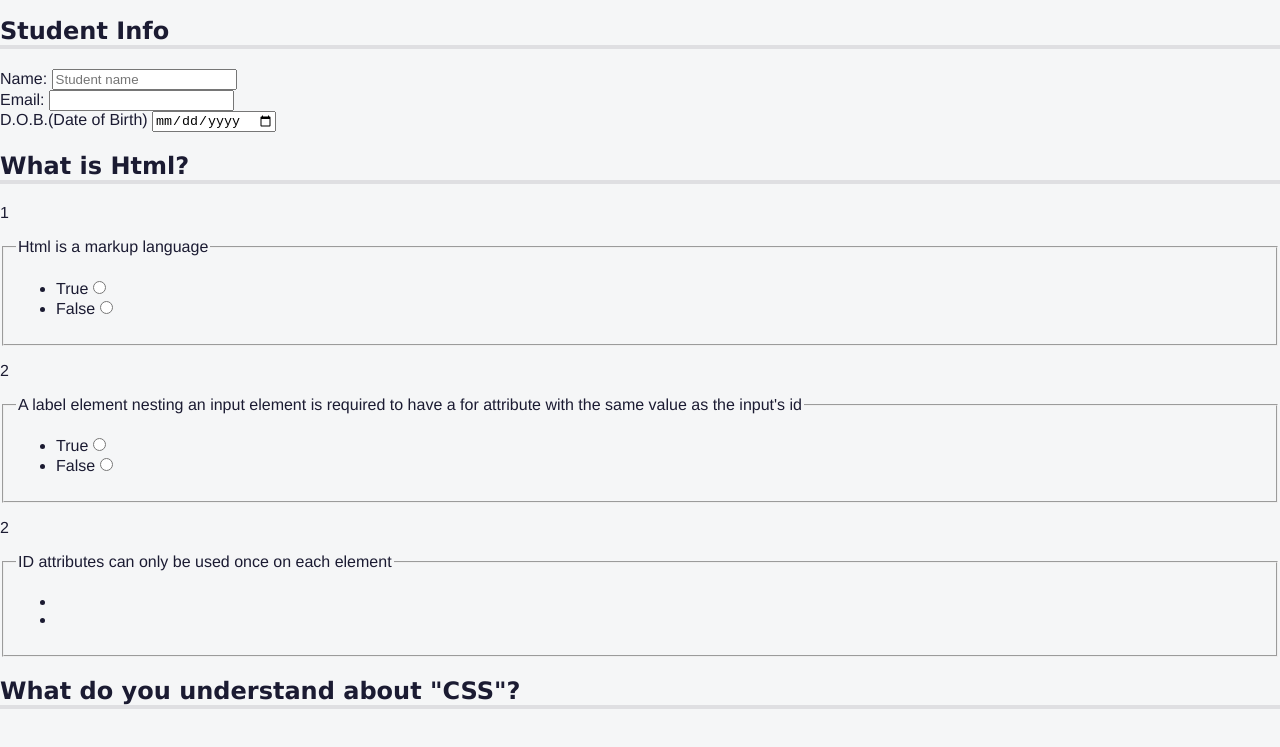
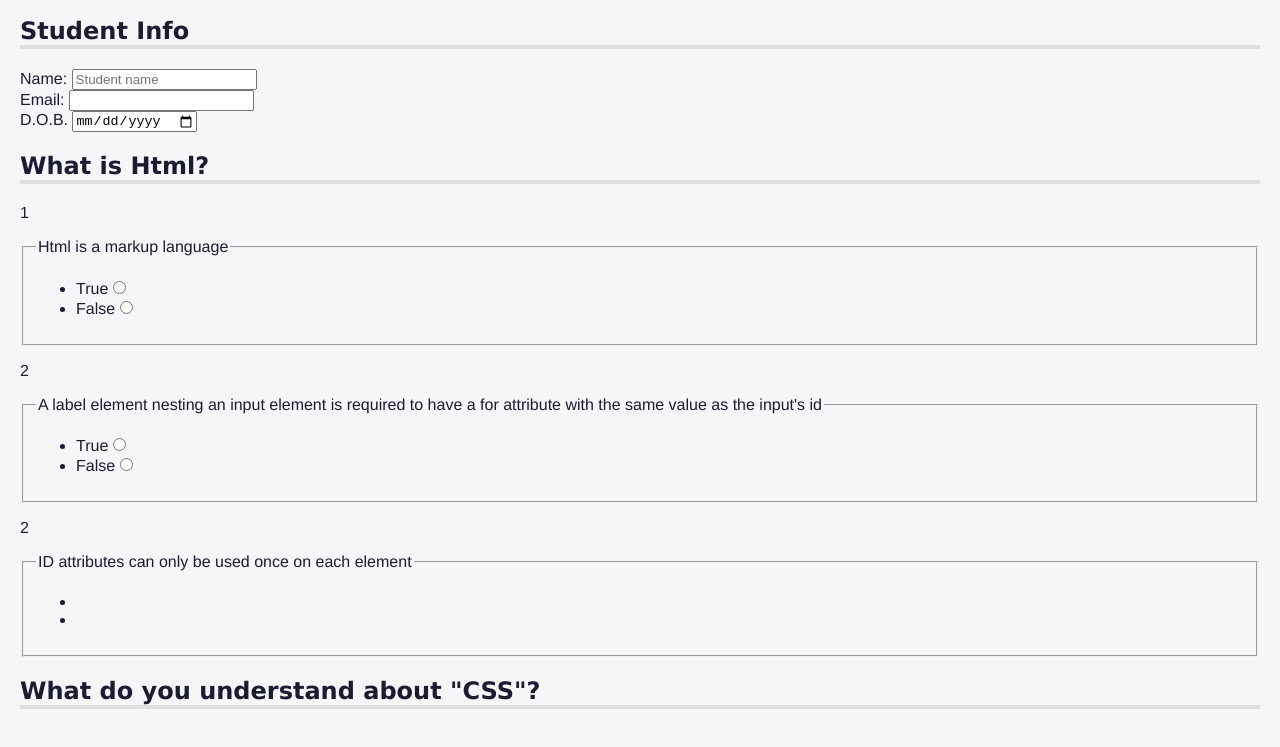
Before and after one commit to ruth-chirwa/Accessibility, a plain HTML site: page index.html in a window 1280 px wide. Shown: the part 53-800 px from the top of the page. Drawn offline with Linux system fonts and the light colour scheme.

Commit message:
added new css seclectors with css properties

```diff
--- a/styles.css
+++ b/styles.css
@@ -42,3 +42,19 @@ h1{
      font-family: Verdana, sans-serif;
 
    }
+
+   .sr-only{
+    position: absolute;
+    width: 1px;
+    height: 1px;
+    padding: 0;
+    margin: -1px;
+    overflow: hidden;
+    clip: rect(0, 0, 0, 0);
+    white-space: nowrap;
+    border: 0;
+  }
+
+  form{
+    margin: 20px;
+  }
```
